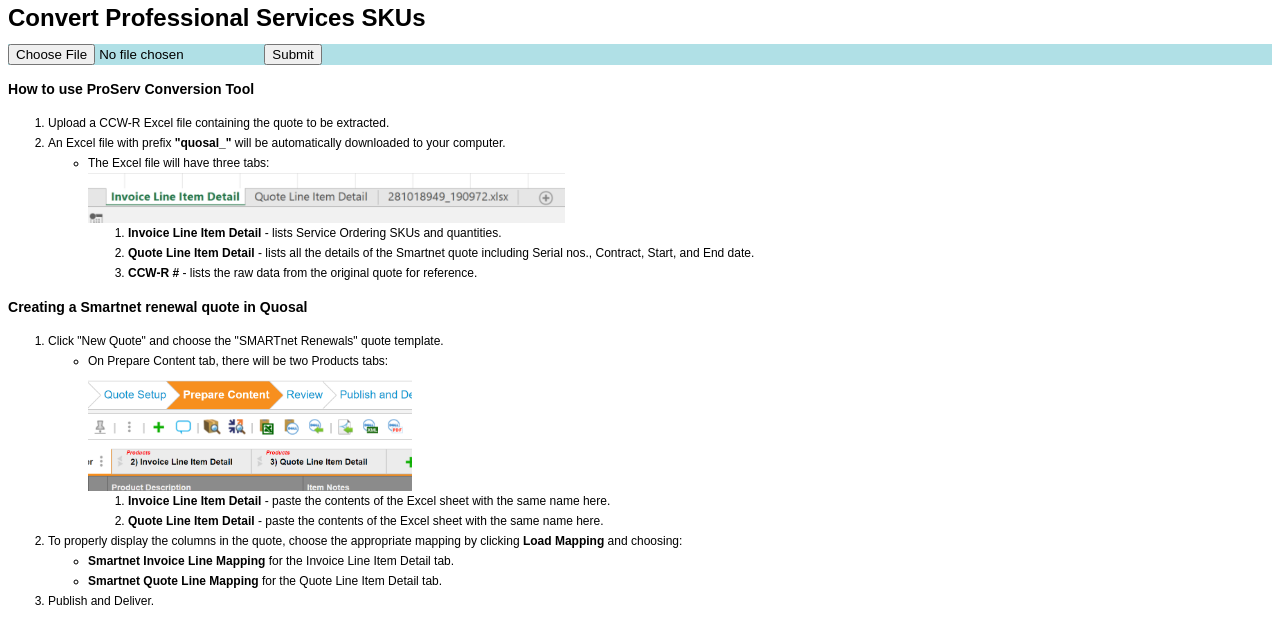
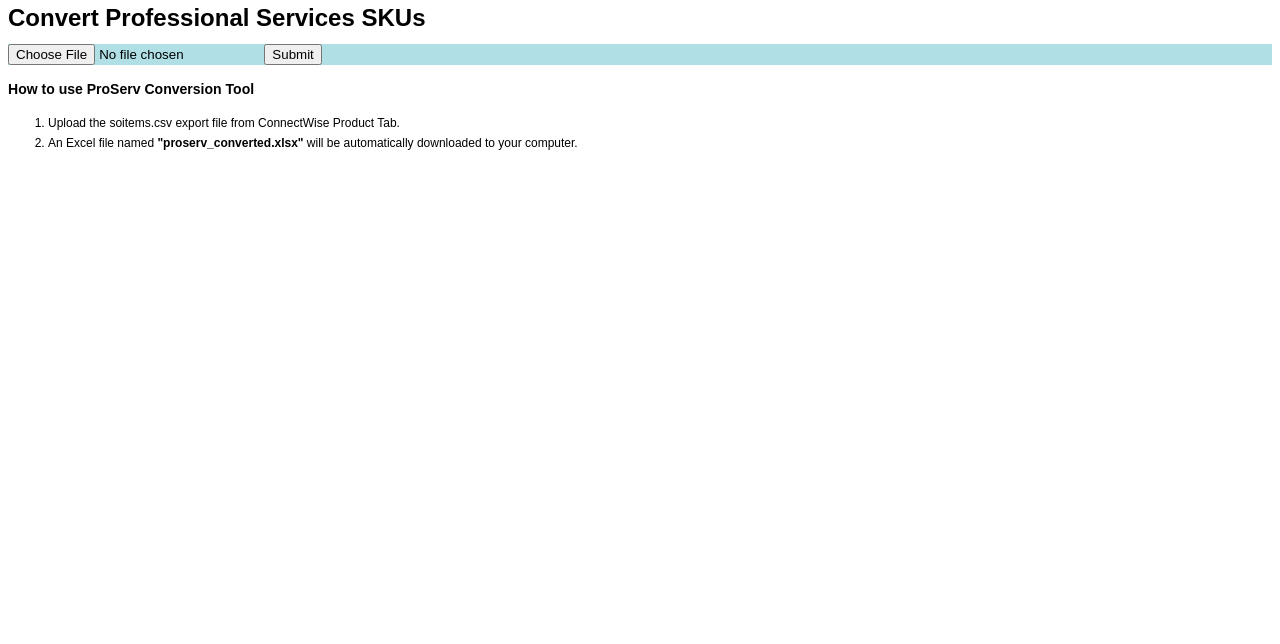
Before and after one commit to 3rdworldjuander/ProServConvert, a Flask app: page / in a window 1280 px wide. Shown: the top 644 px of the page. Run offline with Flask 2, Linux system fonts and the light colour scheme; some libraries are stand-ins or nearby versions.

Commit message:
Update index.html

```diff
--- a/app/templates/index.html
+++ b/app/templates/index.html
@@ -13,9 +13,9 @@
 <h3 name="welcome">First time using {{title}}? Welcome!</h3> -->
 <h3 name="howto">How to use {{title}}</h3>
 	<ol>
-		<li> Upload a CCW-R Excel file containing the quote to be extracted. </li>
-		<li> An Excel file with prefix <b>"quosal_"</b> will be automatically downloaded to your computer.
-			<ul>
+		<li> Upload the soitems.csv export file from ConnectWise Product Tab. </li>
+		<li> An Excel file named <b>"proserv_converted.xlsx"</b> will be automatically downloaded to your computer.
+			<!--<ul>
 				<li> The Excel file will have three tabs:  </li>
 				<img src="../static/excel_tabs.PNG" height="50">
 					<ol>
@@ -23,11 +23,11 @@
 						<li><b>Quote Line Item Detail</b> - lists all the details of the Smartnet quote including Serial nos., Contract, Start, and End date.	</li>
 						<li><b>CCW-R #</b> - lists the raw data from the original quote for reference.	</li>
 					</ol>
-			</ul>
+			</ul>   -->
 		</li>
 	</ol>
 
-<h3 name="createquosal">Creating a Smartnet renewal quote in Quosal</h3>
+<!-- <h3 name="createquosal">Creating a Smartnet renewal quote in Quosal</h3>
 	<ol>
 		<li> Click "New Quote" and choose the "SMARTnet Renewals" quote template.
 			<ul>
@@ -48,6 +48,6 @@
 
 
 	</ol>
-
+-->
 </body>
 </html>
```
